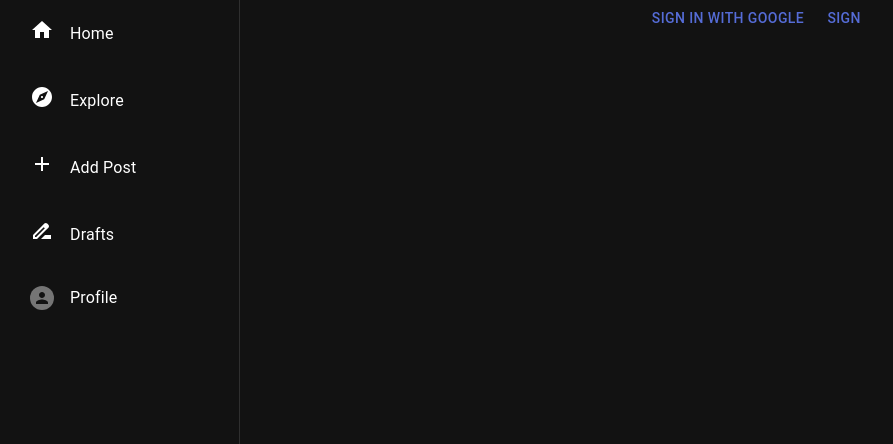
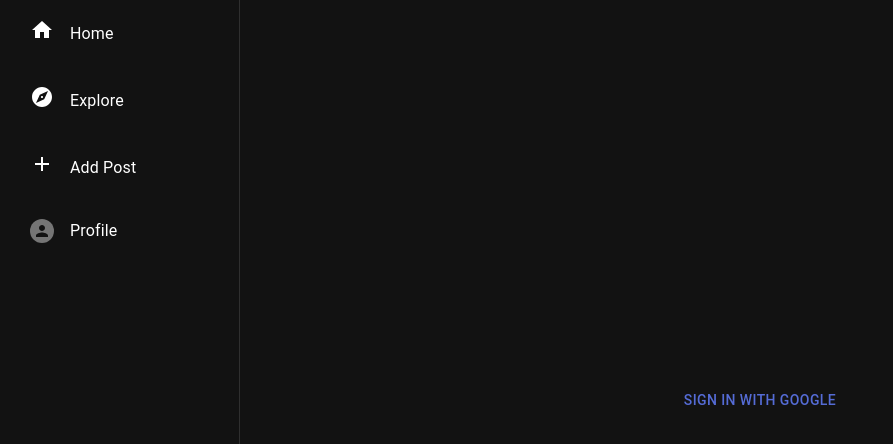
Before and after one commit to rikotacards/storymode, a Next.js app: page /signin in a window 1280 px wide. Shown: the top 444 px of the page, without its empty margins (0-893 px from the left). Built offline with nearby package versions, Linux system fonts and the light colour scheme; no server answers.

Commit message:
add signin .

```diff
--- a/src/components/SideMenu/SideMenu.tsx
+++ b/src/components/SideMenu/SideMenu.tsx
@@ -12,7 +12,7 @@ export const menuItems = [
   { name: "Home", path: "/", icon: <HomeIcon/> },
   { name: "Explore", path: "/explore", icon: <ExploreIcon/> },
   { name: "Add Post", path: "/add-post", icon: <AddIcon/> },
-  { name: "Drafts", path: "/drafts", icon: <DriveFileRenameOutlineIcon/> },
+  // { name: "Drafts", path: "/drafts", icon: <DriveFileRenameOutlineIcon/> },
   { name: "Profile", path: "/max", icon: <Avatar sx={{height: 24, width: 24}}/> },
 ];
 
--- a/src/components/SignInNewUser/SignInNewUser.tsx
+++ b/src/components/SignInNewUser/SignInNewUser.tsx
@@ -1,7 +1,6 @@
 import React from 'react'
 import {  createUserWithEmailAndPassword, GoogleAuthProvider, signInWithPopup, User } from "firebase/auth";
 import { Button, Input } from '@mui/material';
-import { auth } from '@/firebase/clientApp';
 import { AuthContext } from '@/context/AuthContext';
 
 export const SignInNewUser: React.FC = () => {
@@ -16,13 +15,13 @@ export const SignInNewUser: React.FC = () => {
 
 
   return (
-    <div style={{display: 'flex'}}>
+    <div style={{display: 'flex', height: '100vh', justifyContent: 'center', alignItems: 'center'}}>
+      <div>
+
       <Button  onClick={signInWithGooglePopUp}>
         Sign In with Google
       </Button>
-      <Button onClick={() => {auth.signOut()}}>
-    sign
-      </Button>
+      </div>
     </div>
   )
 }
--- a/src/pages/_app.tsx
+++ b/src/pages/_app.tsx
@@ -21,7 +21,6 @@ export default function MyApp(props: MyAppProps) {
     Component,
     emotionCache = clientSideEmotionCache,
     pageProps,
-    router,
   } = props;
 
   return (
```
Also changed, not shown: src/pages/add-post.tsx (+10 -1 lines).
